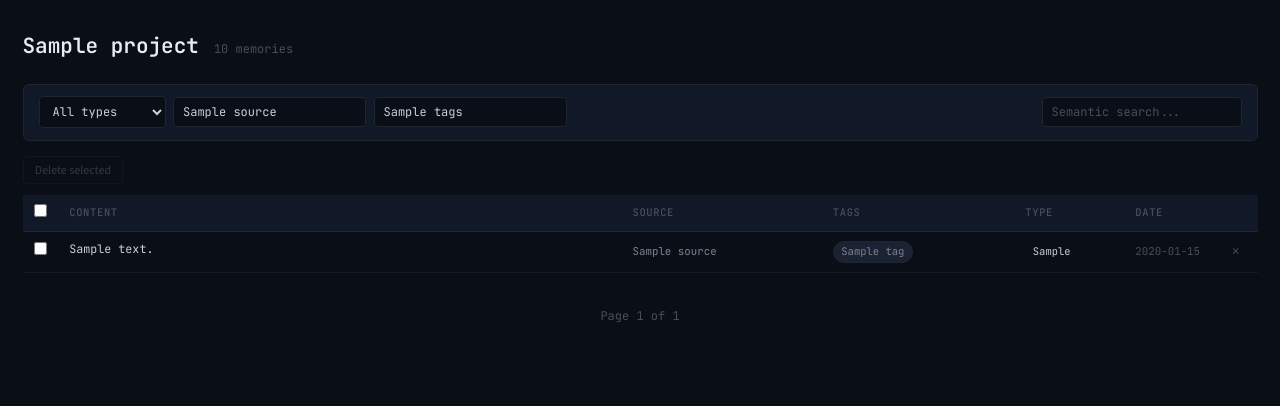
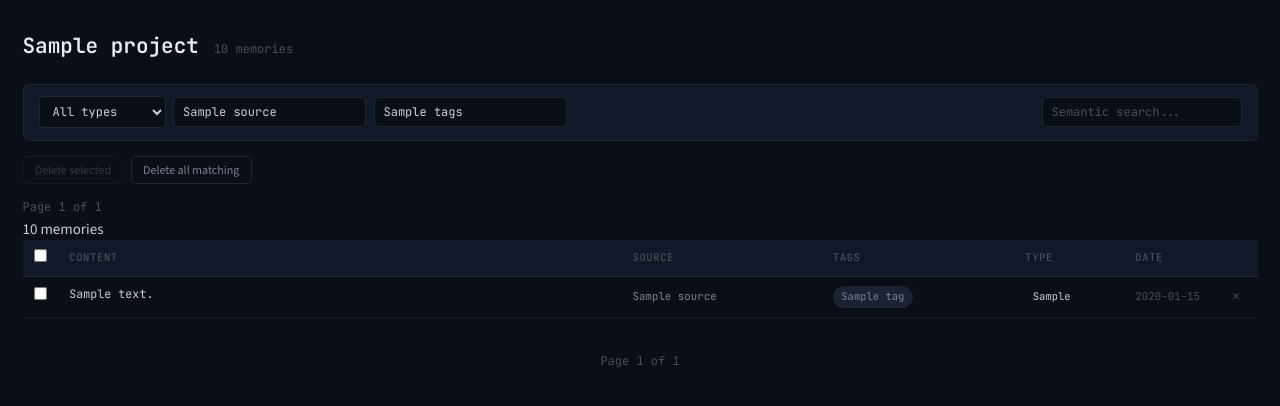
Before and after one commit to heyhayes/annal, a Python web app: template src/annal/dashboard/templates/memories.html in a window 1280 px wide. Shown: the part 48-454 px from the top of the page. Run offline with Jinja, Linux system fonts and the light colour scheme; the template is opened without the code that fills it: most values are stand-ins (such as "Sample title", 1, 10 or a date in 2020).

Commit message:
fix: pagination OOB swap + bulk delete by filter with confirmation
Pagination now uses HTMX out-of-band swaps so Prev/Next buttons
update after table content changes. Added "Delete all matching"
button that deletes everything matching the current filter with
a confirmation warning showing the count.

Co-Authored-By: Claude Opus 4.6 <noreply@anthropic.com>

```diff
--- a/src/annal/dashboard/templates/_table.html
+++ b/src/annal/dashboard/templates/_table.html
@@ -36,3 +36,33 @@
   <td colspan="7" class="empty-table">No memories found.</td>
 </tr>
 {% endfor %}
+
+<!-- OOB swap: update pagination + count outside the tbody -->
+<div id="pagination" hx-swap-oob="innerHTML">
+  <input type="hidden" name="page" id="page-input" value="{{ page }}">
+  {% if page > 1 %}
+  <a href="#"
+     class="btn btn-ghost"
+     hx-get="/memories/table"
+     hx-target="#memory-table"
+     hx-include="[name]"
+     hx-vals='{"page": "{{ page - 1 }}"}'
+     >
+    &laquo; Prev
+  </a>
+  {% endif %}
+  <span class="page-info">Page {{ page }} of {{ total_pages }}</span>
+  {% if page < total_pages %}
+  <a href="#"
+     class="btn btn-ghost"
+     hx-get="/memories/table"
+     hx-target="#memory-table"
+     hx-include="[name]"
+     hx-vals='{"page": "{{ page + 1 }}"}'
+     >
+    Next &raquo;
+  </a>
+  {% endif %}
+</div>
+
+<span id="memory-count" hx-swap-oob="innerHTML">{{ total }} memories</span>
--- a/src/annal/dashboard/templates/memories.html
+++ b/src/annal/dashboard/templates/memories.html
@@ -5,7 +5,7 @@
 {% block content %}
 <div class="page-header">
   <h1>{{ project }}</h1>
-  <span class="page-count">{{ total }} memories</span>
+  <span class="page-count" id="memory-count">{{ total }} memories</span>
 </div>
 
 <div class="filter-bar">
@@ -15,7 +15,8 @@
     <select name="type"
             hx-get="/memories/table"
             hx-target="#memory-table"
-            hx-include="[name]">
+            hx-include="[name]"
+            hx-vals='{"page": "1"}'>
       <option value="">All types</option>
       <option value="agent-memory" {% if chunk_type == "agent-memory" %}selected{% endif %}>agent-memory</option>
       <option value="file-indexed" {% if chunk_type == "file-indexed" %}selected{% endif %}>file-indexed</option>
@@ -28,6 +29,7 @@
            hx-get="/memories/table"
            hx-target="#memory-table"
            hx-include="[name]"
+           hx-vals='{"page": "1"}'
            hx-trigger="keyup changed delay:300ms">
 
     <input type="text"
@@ -37,6 +39,7 @@
            hx-get="/memories/table"
            hx-target="#memory-table"
            hx-include="[name]"
+           hx-vals='{"page": "1"}'
            hx-trigger="keyup changed delay:300ms">
   </div>
 
@@ -59,8 +62,17 @@
           hx-target="#memory-table"
           hx-include="[name]"
           hx-vals="js:{ids: [...document.querySelectorAll('.row-check:checked')].map(c => c.value).join(',')}"
+          hx-confirm="Delete selected memories?"
           disabled>
     Delete selected
+  </button>
+
+  <button class="btn btn-danger"
+          hx-post="/memories/bulk-delete-filter"
+          hx-target="#memory-table"
+          hx-include="[name]"
+          hx-confirm="js:confirmFilterDelete()">
+    Delete all matching
   </button>
 </div>
 
@@ -84,7 +96,7 @@
   </tbody>
 </table>
 
-<div class="pagination">
+<div class="pagination" id="pagination">
   <input type="hidden" name="page" id="page-input" value="{{ page }}">
   {% if page > 1 %}
   <a href="#"
@@ -120,5 +132,10 @@ function toggleBulkBtn() {
 document.addEventListener('change', function(e) {
   if (e.target.classList.contains('row-check')) toggleBulkBtn();
 });
+
+function confirmFilterDelete() {
+  const count = document.getElementById('memory-count').textContent.split(' ')[0];
+  return 'This will delete ALL ' + count + ' memories matching the current filters. This cannot be undone. Are you sure?';
+}
 </script>
 {% endblock %}
```
Also changed, not shown: src/annal/dashboard/routes.py (+37 -0 lines), tests/test_dashboard.py (+21 -0 lines).
